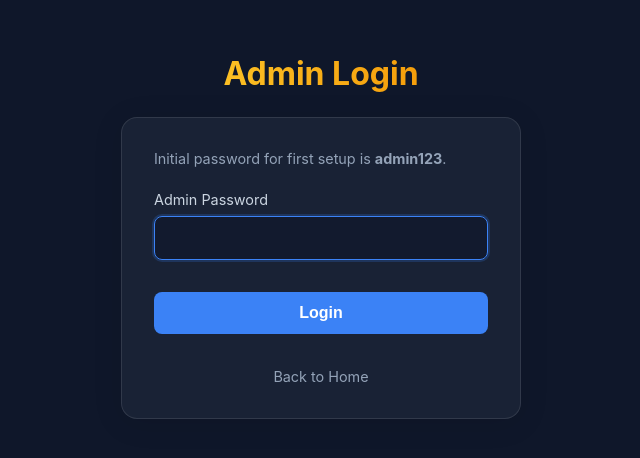
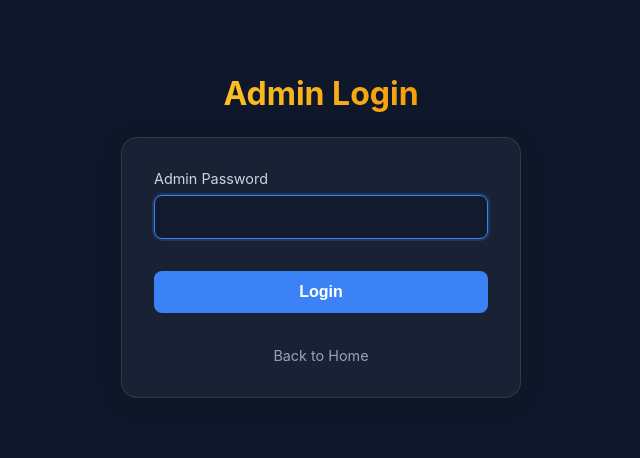
Before and after one commit to cpwong/class-vote-app, a Next.js app: page /admin/login in a window 1280 px wide. Shown: the part 116-574 px from the top of the page, without its empty margins (319-959 px from the left). Built offline with nearby package versions, Linux system fonts and the light colour scheme; no server answers.

Commit message:
Remove default password from login UI

```diff
--- a/src/app/admin/login/page.tsx
+++ b/src/app/admin/login/page.tsx
@@ -27,9 +27,7 @@ export default function AdminLogin() {
           </div>
         )}
 
-        <p style={{ color: '#94a3b8', fontSize: '0.9rem', marginBottom: '0.5rem' }}>
-          Initial password for first setup is <strong>admin123</strong>.
-        </p>
+
 
         <div>
           <label htmlFor="password" style={{ display: 'block', marginBottom: '0.5rem', color: '#cbd5e1', fontSize: '0.9rem' }}>Admin Password</label>
```
